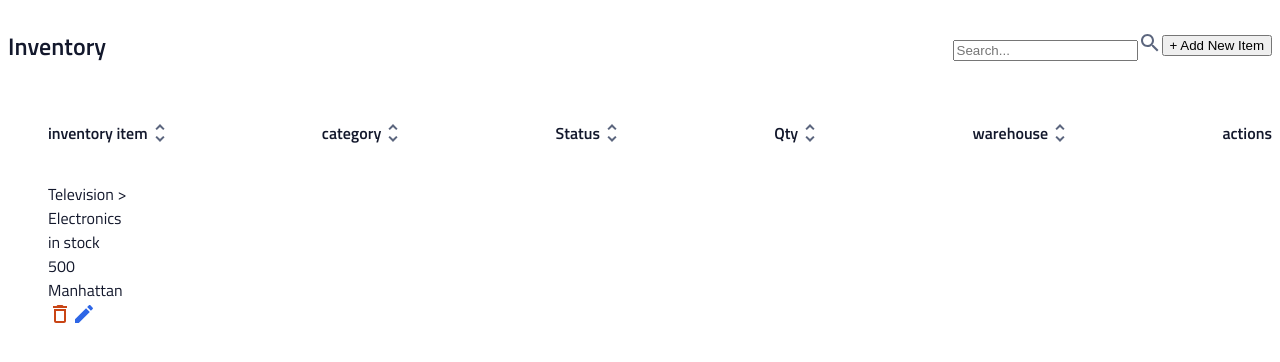
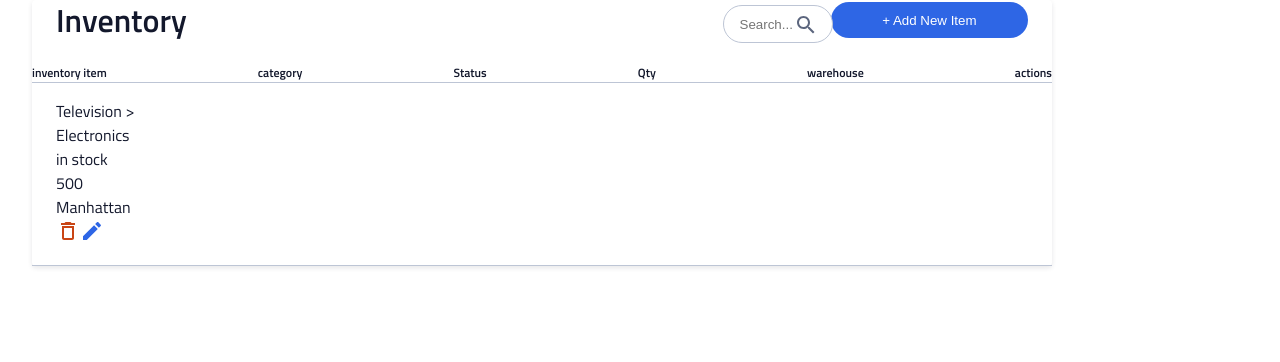
Before and after one commit to shanni6/instock-whistler, a React (Vite) app: page /inventory in a window 1280 px wide. Shown: the top 362 px of the page. Built offline with nearby package versions, Linux system fonts and the light colour scheme.

Commit message:
inventory list card

```diff
--- a/src/components/InventoryList/InventoryList.jsx
+++ b/src/components/InventoryList/InventoryList.jsx
@@ -4,25 +4,28 @@ import editIcon from "../../assets/icons/edit-24px.svg";
 import sortIcon from "../../assets/icons/sort-24px.svg";
 import searchIcon from "../../assets/icons/search-24px.svg";
 
+import React, { useState, useEffect } from 'react';
+
+
 const InventoryList = () => {
   return (
-    <section className="inventory">
+    <section className="inventory container">
       <div className="inventory__nav">
         <h1 className="inventory__title">Inventory</h1>
         <div className="inventory__nav-search">
-          <div className="inventory__nav-input">
+          <div className="inventory__nav-search-container">
             <input
-              className="inventory__search-input"
+              className="inventory__nav-search-input"
               type="text"
               placeholder="Search..."
             />
               <img
-                className="inventory__search-icon"
+                className="inventory__nav-search-icon"
                 src={searchIcon}
                 alt="search-icon"
               />
           </div>
-          <button className="inventory__add-item-button">+ Add New Item</button>
+          <button className="inventory__nav-search-button">+ Add New Item</button>
         </div>
       </div>
 
@@ -96,6 +99,7 @@ const InventoryList = () => {
             />
           </li>
         </ul>
+
       </div>
     </section>
   );
--- a/src/components/InventoryList/InventoryList.scss
+++ b/src/components/InventoryList/InventoryList.scss
@@ -1,31 +1,95 @@
-li{
+@use "../../styles/partials/layout-grid";
+@use "../../styles/partials/type-kit";
+
+@import "../../styles/partials/mixins";
+@import "../../styles/partials/colors";
+@import "../../styles/partials/padding";
+
+* {
+  padding: 0;
+  margin: 0;
+}
+
+li {
   list-style: none;
 }
 
+.inventory {
+    box-shadow: 0px 2px 5px 0px rgba(19, 24, 44, 0.1);
+    background-color: $primary-white;
+    border-radius: 4px;
 
-.inventory{
-    &__nav{
+
+  &__title {
+    margin-bottom: 1.5rem;
+  }
+
+  &__nav {
+    padding: 0 1.5rem;
+    @include large {
       display: flex;
       justify-content: space-between;
       align-items: center;
+    }
 
-        &-search{
+    &-search {
+      @include large {
         display: flex;
         justify-content: space-around;
         align-items: center;
+      }
 
+      &-container {
         position: relative;
+      }
+
+      &-input {
+        width: 100%;
+        height: 36px;
+        border-radius: 20px;
+        border: $secondary-cloud solid 1px;
+        margin-bottom: 1rem;
+
+        &::placeholder {
+          padding-left: 1rem;
         }
       }
 
+      &-icon {
+        position: absolute;
+        top: 0.5rem;
+        right: 0.8rem;
+      }
 
-    &__sort{
+      &-button{
+        width: 100%;
+        height: 36px;
+        background-color: $primary-instock-indigo;
+        border: none;
+        border-radius: 20px;
+        padding: 0 1rem;
+        color: $primary-white;
+        margin-bottom: 1.5rem;
+      }
+    }
+  }
+
+  &__sort {
+    &-icon{
+        display: none;
+    }
+    @include large {
       display: flex;
       justify-content: space-between;
       align-items: center;
-
-        &-li{
-            display: flex;
     }
   }
+
+  &__list{
+    padding: 1rem 1.5rem;
+    border-bottom: 1px solid $secondary-cloud;
+    border-top: 1px solid $secondary-cloud;
+
+
   }
+}
```
Also changed, not shown: src/components/InventoryListCard/InventoryListCard.jsx (added, +99 -0 lines), src/components/InventoryListCard/InventoryListCard.scss (added). Lines whose indentation alone changed are shown as unchanged.
